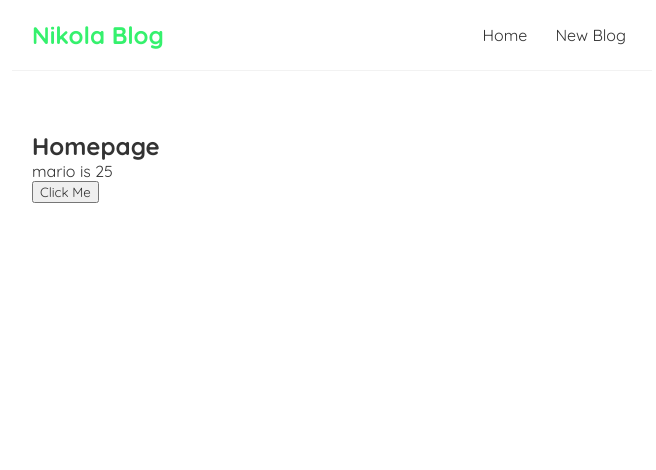
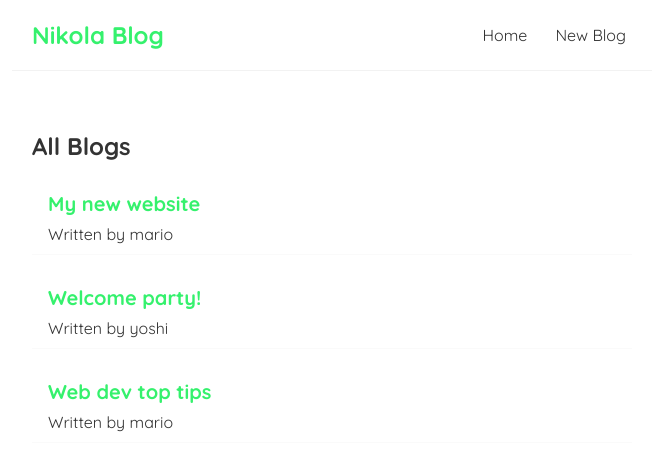
Before and after one commit to Dante983/react-blog, a React (Create React App) app: page / in a window 1280 px wide. Shown: the top 470 px of the page, without its empty margins (308-964 px from the left). Built offline with nearby package versions, Linux system fonts and the light colour scheme.

Commit message:
blogs list

```diff
--- /dev/null
+++ b/src/BlogList.js
@@ -0,0 +1,18 @@
+const BlogList = ({ blogs, title }) => {
+    // const blogs = props.blogs;
+    // const title = props.title;
+
+    return (
+        <div className="blog-list">
+            <h2>{title}</h2>
+            {blogs.map((blog) => (
+                <div className="blog-preview" key={blog.id}>
+                    <h2>{blog.title}</h2>
+                    <p>Written by {blog.author}</p>
+                </div>
+            ))}
+        </div>
+    );
+}
+
+export default BlogList
--- a/src/Home.js
+++ b/src/Home.js
@@ -1,22 +1,20 @@
 import { useState } from "react";
+import BlogList from "./BlogList";
 
 const Home = () => {
-    // let name = 'mario';
-    const [name, setName] = useState('mario');
-    const [age, setAge] = useState(25);
 
-    const handleClick = (e) => {
-        setName('luigi');
-        setAge(30);
-    };
+    const [blogs, setBlogs] = useState([
+        { title: 'My new website', body: 'lorem ipsum...', author: 'mario', id: 1 },
+        { title: 'Welcome party!', body: 'lorem ipsum...', author: 'yoshi', id: 2 },
+        { title: 'Web dev top tips', body: 'lorem ipsum...', author: 'mario', id: 3 }
+    ]);
+
 
     return (
         <div className="home">
-            <h2>Homepage</h2>
-            <p>{ name } is { age }</p>
-            <button onClick={handleClick}>Click Me</button>
+            <BlogList blogs={blogs} title="All Blogs"/>
         </div>
-     );
+    );
 }
 
 export default Home;
--- a/src/index.css
+++ b/src/index.css
@@ -33,3 +33,18 @@
   margin: 40px auto;
   padding: 20px;
 }
+
+/* blog previews / list */
+.blog-preview {
+  padding: 10px 16px;
+  margin: 20px 0;
+  border-bottom: 1px solid #fafafa;
+}
+.blog-preview:hover {
+  box-shadow: 1px 3px 5px rgba(0,0,0,0.1);
+}
+.blog-preview h2 {
+  font-size: 20px;
+  color: #35f16d;
+  margin-bottom: 8px;
+}
```
